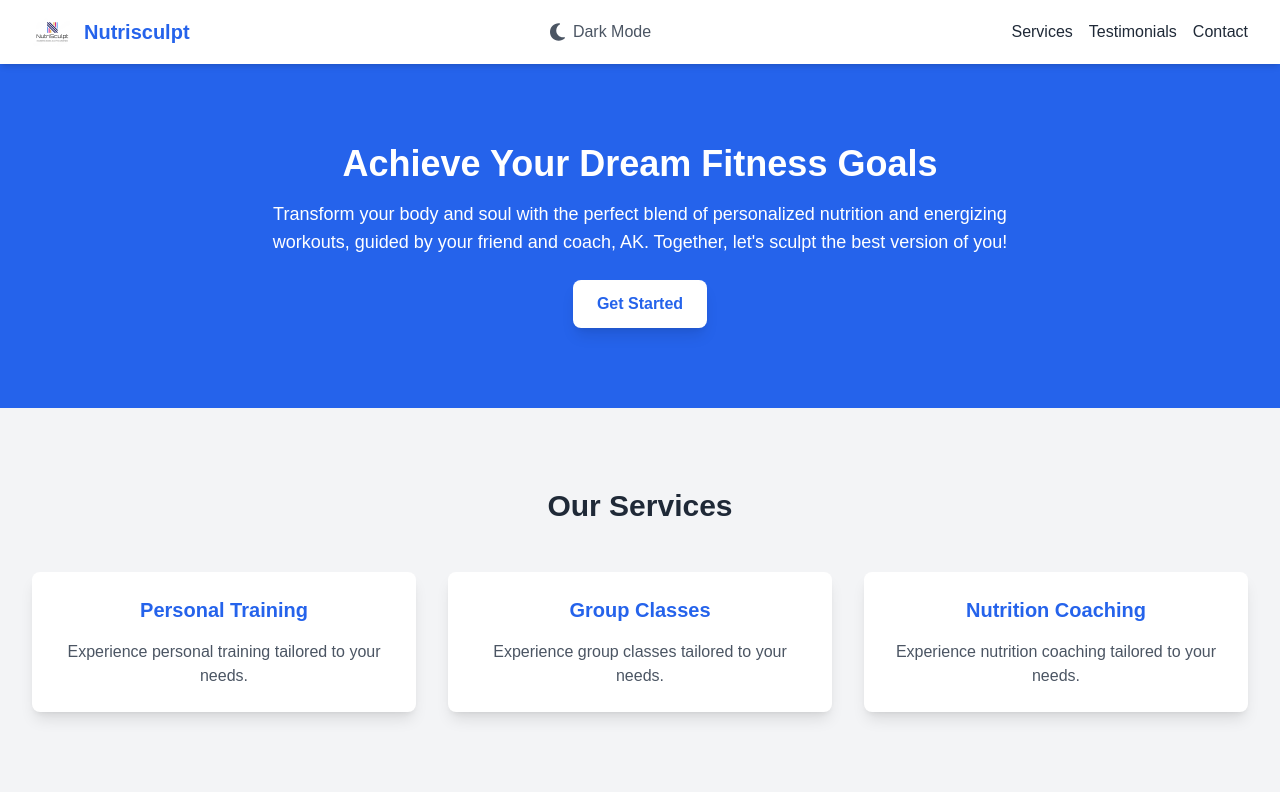
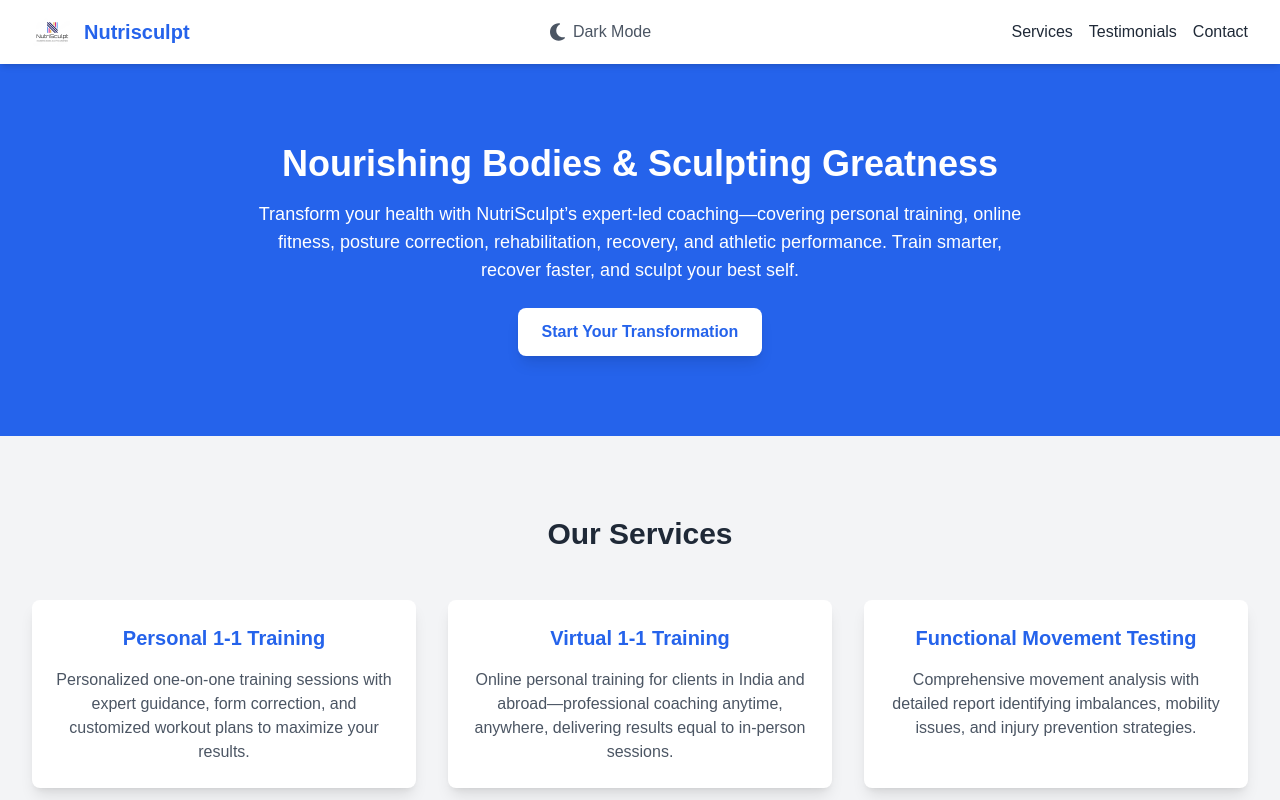
Before and after one commit to amishaaggarwal/nutrisculpt, a Next.js app: page / in a window 1280 px wide. Shown: the top 800 px of the page. Built offline with nearby package versions, Linux system fonts and the light colour scheme.

Commit message:
Updated hero-section & service-section

```diff
--- a/app/page.jsx
+++ b/app/page.jsx
@@ -25,20 +25,17 @@ const Home = () => {
               className="mx-auto max-w-3xl"
             >
               <h2 className="text-4xl font-bold">
-                Achieve Your Dream Fitness Goals
+                Nourishing Bodies & Sculpting Greatness
               </h2>
               <p className="mt-4 text-lg">
-                Transform your body and soul with the perfect blend of
-                personalized nutrition and energizing workouts, guided by your
-                friend and coach, AK. Together, let&apos;s sculpt the best
-                version of you!
+                Transform your health with NutriSculpt’s expert-led coaching—covering personal training, online fitness, posture correction, rehabilitation, recovery, and athletic performance. Train smarter, recover faster, and sculpt your best self.
               </p>
               <motion.a
                 href="#contact"
                 className="mt-6 inline-block rounded-lg bg-white px-6 py-3 font-bold text-blue-600 shadow-lg transition hover:bg-gray-200 dark:bg-gray-800 dark:text-blue-400 dark:hover:bg-gray-700"
                 whileHover={{ scale: 1.1 }}
               >
-                Get Started
+                Start Your Transformation
               </motion.a>
             </motion.div>
           </section>
@@ -56,22 +53,64 @@ const Home = () => {
               </h3>
               <div className="mt-12 grid gap-8 sm:grid-cols-2 md:grid-cols-3">
                 {[
-                  "Personal Training",
-                  "Group Classes",
-                  "Nutrition Coaching",
+                  {
+                    title: "Personal 1-1 Training",
+                    description:
+                      "Personalized one-on-one training sessions with expert guidance, form correction, and customized workout plans to maximize your results."
+                  },
+                  {
+                    title: "Virtual 1-1 Training",
+                    description:
+                      "Online personal training for clients in India and abroad—professional coaching anytime, anywhere, delivering results equal to in-person sessions."
+                  },
+                  {
+                    title: "Functional Movement Testing",
+                    description:
+                      "Comprehensive movement analysis with detailed report identifying imbalances, mobility issues, and injury prevention strategies."
+                  },
+                  {
+                    title: "Program Design (1-3 months)",
+                    description:
+                      "Custom workout programs with detailed weekly plans designed specifically for your goals, complete with progression tracking."
+                  },
+                  {
+                    title: "Posture Correction & Mobility Training",
+                    description:
+                      "Correct imbalances, relieve pain, and improve mobility with targeted exercises designed to restore posture, enhance movement, and prevent injuries."
+                  },
+                  {
+                    title: "Group Training",
+                    description:
+                      "Small group training sessions that combine motivation with personalized attention for an engaging and effective workout experience."
+                  },
+                  {
+                      title: "Rehabilitation & Recovery Programs",
+                      description:
+                        "Holistic programs blending rehabilitation and recovery to restore strength, enhance mobility, support healing, and prevent future injuries through corrective training."
+                  },
+                  {
+                    title: "Athletic & Sports Performance",
+                    description:
+                      "Sport-specific training programs to enhance performance, speed, agility, and power for competitive athletes and sports enthusiasts."
+                  },
+                  {
+                    title: "Senior Fitness Programs",
+                    description:
+                      "Specialized fitness programs for older adults focusing on balance, strength, mobility, and maintaining independence and quality of life."
+                  }
                 ].map((service, index) => (
                   <motion.div
-                    key={index}
+                    key={service.title}
                     initial={{ scale: 0.9, opacity: 0 }}
                     whileInView={{ scale: 1, opacity: 1 }}
                     transition={{ duration: 0.6, delay: index * 0.2 }}
                     className="rounded-lg bg-white p-6 text-center shadow-lg dark:bg-gray-800"
                   >
                     <h4 className="text-xl font-bold text-blue-600 dark:text-blue-400">
-                      {service}
+                      {service.title}
                     </h4>
                     <p className="mt-4 text-gray-600 dark:text-gray-400">
-                      Experience {service.toLowerCase()} tailored to your needs.
+                      {service.description}
                     </p>
                   </motion.div>
                 ))}
```
Also changed, not shown: 1 other file (tests, documents, lock files or other folders).
